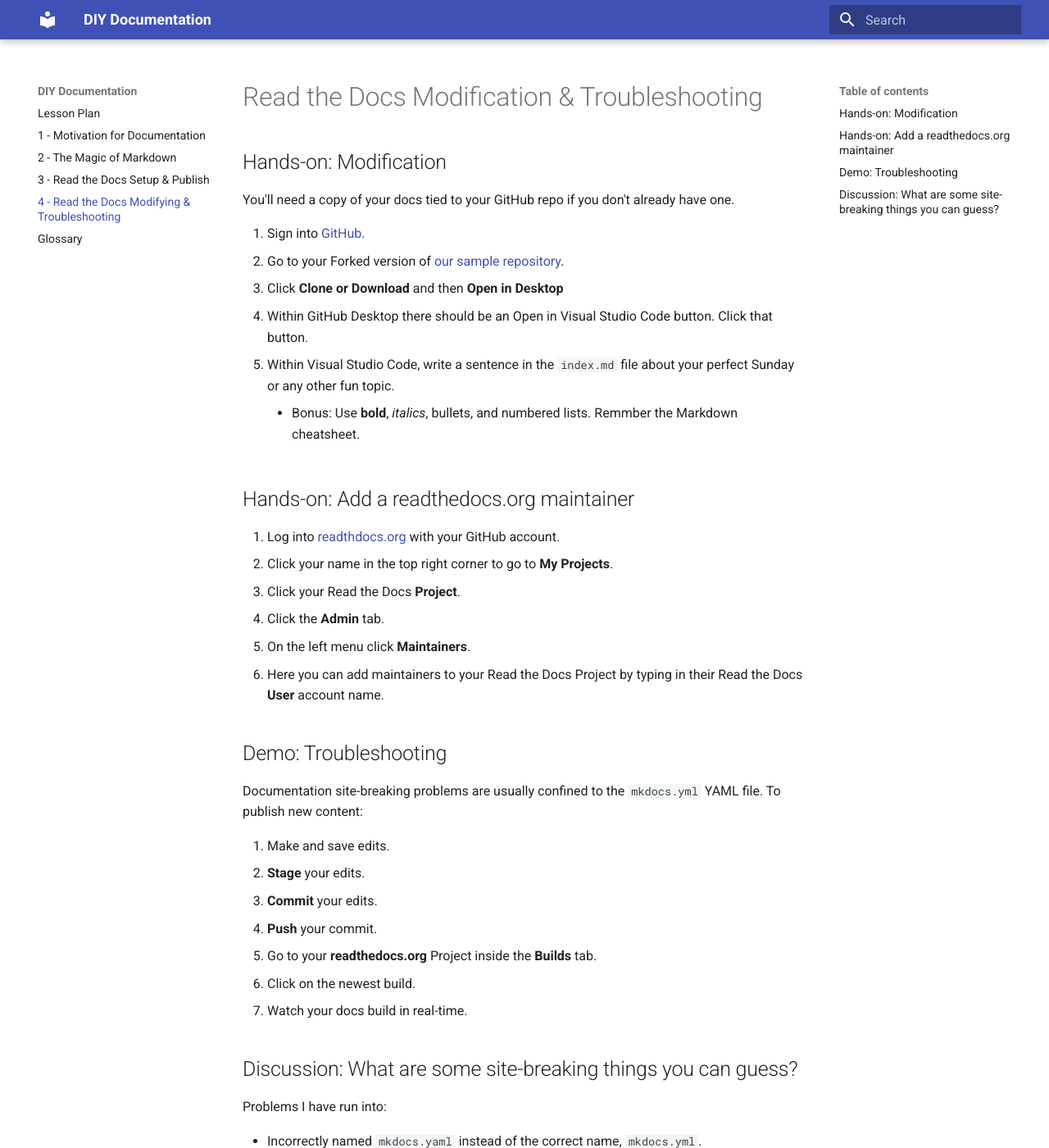
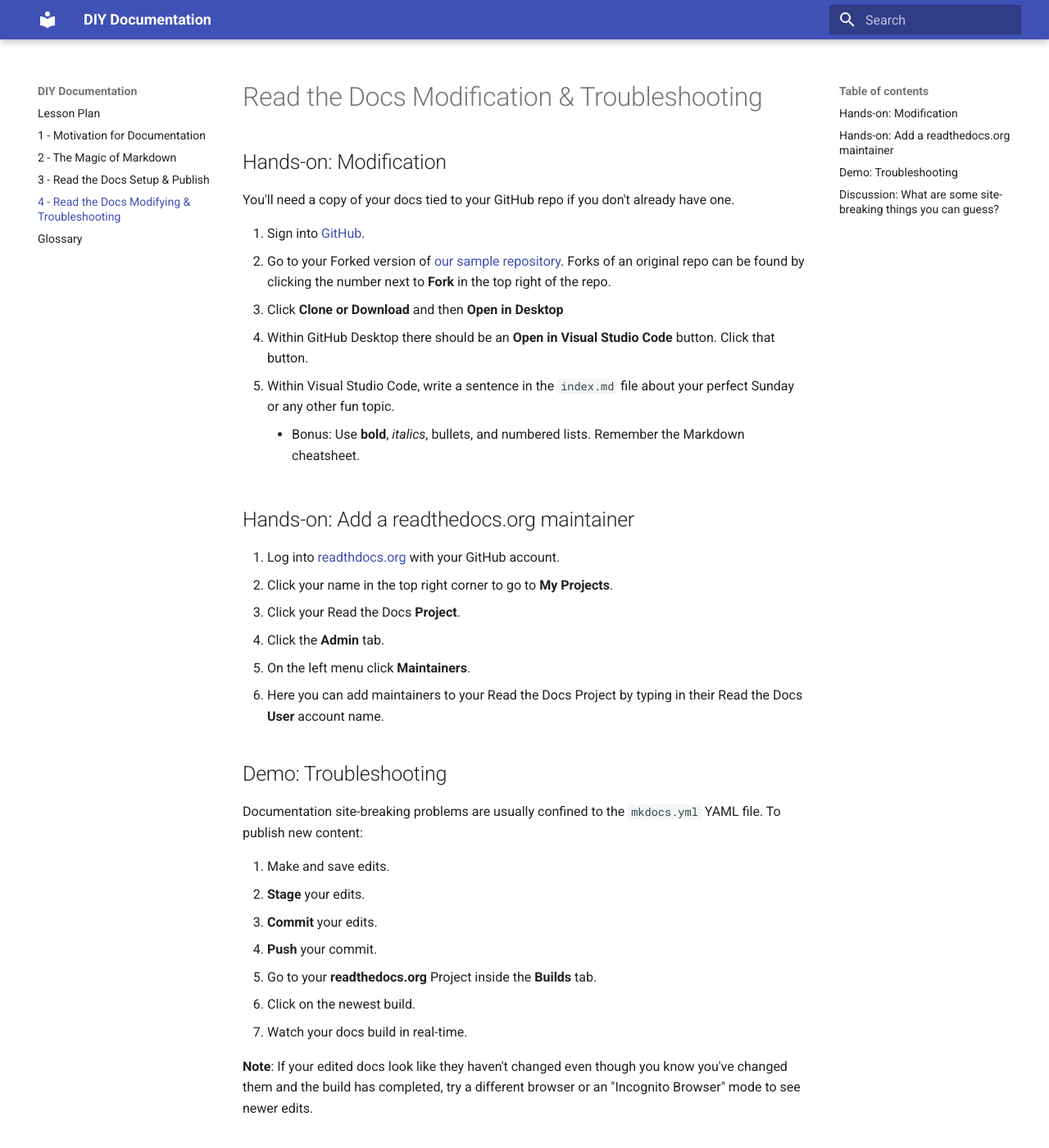
Before and after one commit to rchampieux/diy-documentation, an MkDocs documentation site: the page built from docs/lesson4.md, in a window 1280 px wide and 1400 px high. Shown: the whole window at 82% size. Built offline with MkDocs 1.6.1 and Material for MkDocs 9.7.7, drawn with Linux system fonts in a browser that asks for light colours; old or Windows-style settings are respelled for this version of MkDocs.

Commit message:
Update lesson4.md
Minor updates to lesson4.

```diff
--- a/docs/lesson4.md
+++ b/docs/lesson4.md
@@ -5,11 +5,11 @@
 You'll need a copy of your docs tied to your GitHub repo if you don't already have one.
 
 1. Sign into [GitHub](https://github.com/login).
-1. Go to your Forked version of [our sample repository](https://github.com/BioData-Club/my-first-rtd).
+1. Go to your Forked version of [our sample repository](https://github.com/BioData-Club/my-first-rtd).  Forks of an original repo can be found by clicking the number next to **Fork** in the top right of the repo.
 1. Click **Clone or Download** and then **Open in Desktop**
-1. Within GitHub Desktop there should be an Open in Visual Studio Code button.  Click that button.
+1. Within GitHub Desktop there should be an **Open in Visual Studio Code** button.  Click that button.
 1. Within Visual Studio Code, write a sentence in the `index.md` file about your perfect Sunday or any other fun topic.
-    - Bonus: Use **bold**, *italics*, bullets, and numbered lists.  Remmber the Markdown cheatsheet.
+    - Bonus: Use **bold**, *italics*, bullets, and numbered lists.  Remember the Markdown cheatsheet.
 
 ## Hands-on: Add a readthedocs.org maintainer
 
@@ -32,6 +32,8 @@ Documentation site-breaking problems are usually confined to the `mkdocs.yml` YA
 1. Click on the newest build.
 1. Watch your docs build in real-time.
 
+**Note**: If your edited docs look like they haven't changed even though you know you've changed them and the build has completed, try a different browser or an "Incognito Browser" mode to see newer edits.
+
 ## Discussion: What are some site-breaking things you can guess?
 
 Problems I have run into:
```
